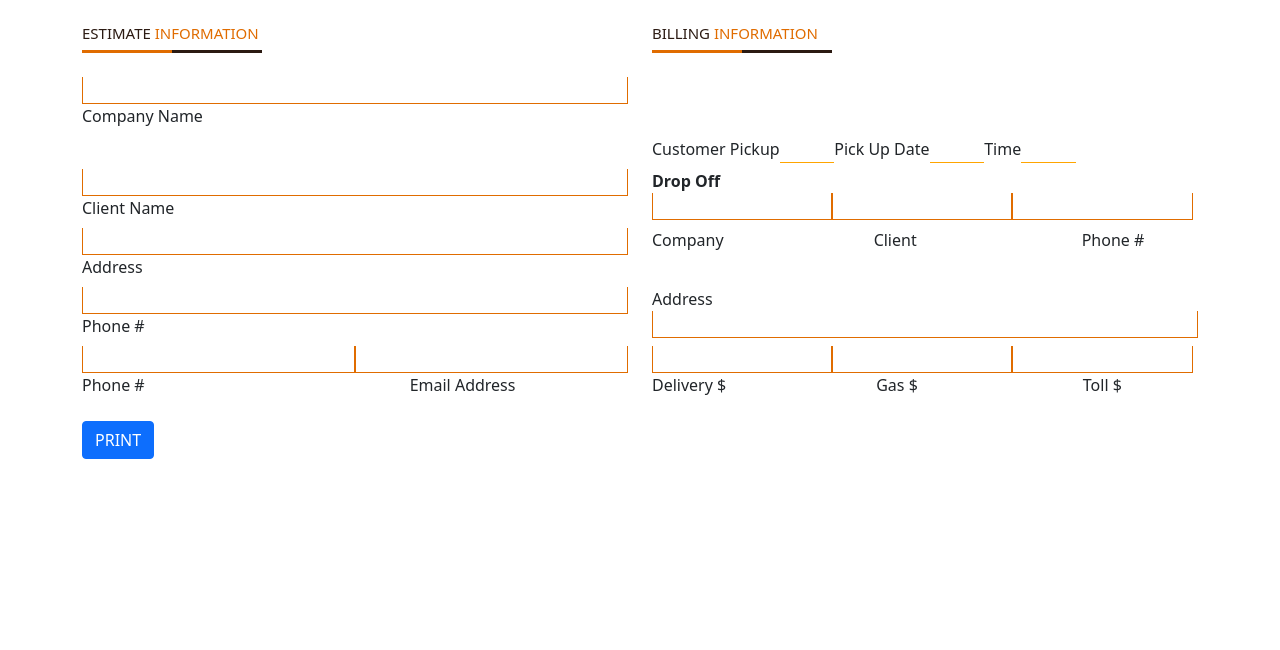
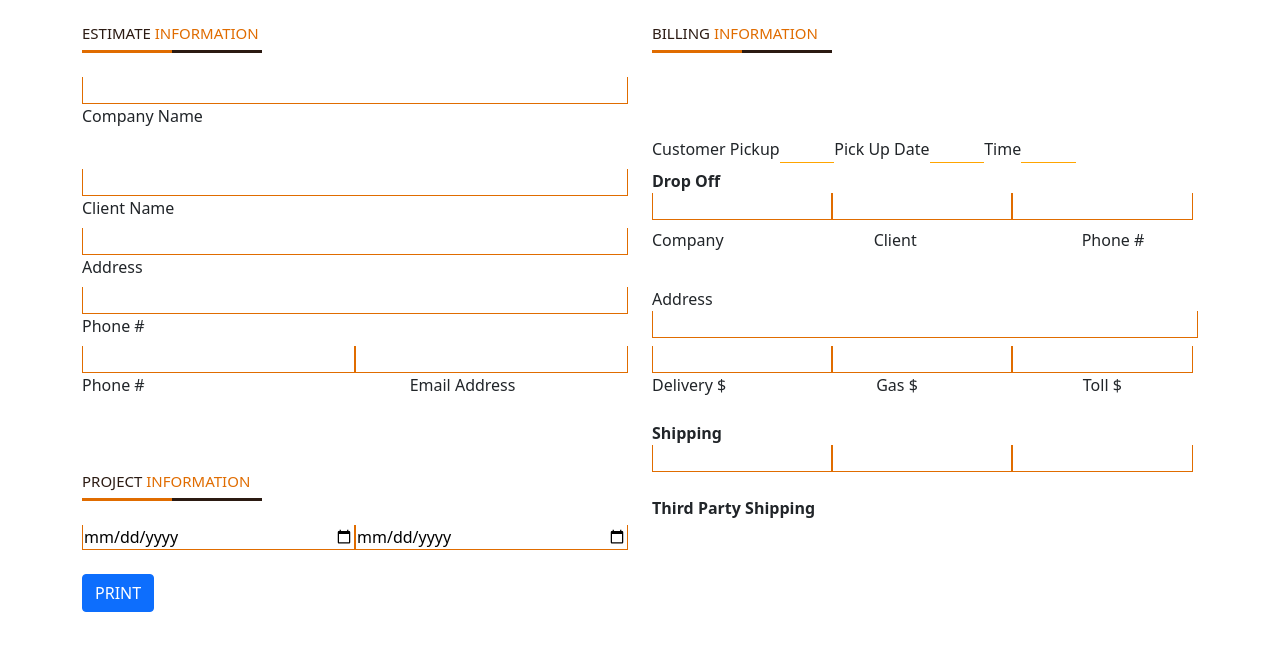
Before and after one commit to BambuTeam/FormKoka, a React (Create React App) app: page / in a window 1280 px wide. Shown: the top 650 px of the page. Built offline with nearby package versions, Linux system fonts and the light colour scheme.

Commit message:
Datepicker

```diff
--- a/src/index.js
+++ b/src/index.js
@@ -135,6 +135,35 @@ class ComponentToPrint extends React.Component {
           </Row>
         </div>
 
+        <div>
+          <Row>
+            <Col>
+
+            </Col>
+            <Col class="row_break">
+            <br />
+          <strong><div>Shipping</div></strong>
+            <input class="input_33 gx-5" ></input>
+            <input  class="input_33 gx-5" ></input>
+            <input  class="input_33 gx-5"></input>
+            </Col>
+          </Row>
+        </div>
+
+        <Row>
+          <Col>
+          <h5 className='txt_tittle'>PROJECT <span className='txt_tittle_2'>INFORMATION</span> </h5>
+          <div className='shape'></div>
+          <br />
+          <input class="input_50" type="date" id="fname" name="fname"></input>
+          <input class="input_50" type="date" id="fname" name="fname"></input>
+          </Col>
+          <Col>
+          <br />
+          <strong><div>Third Party Shipping</div></strong>
+          </Col>
+          </Row>
+
 
 
 
```
